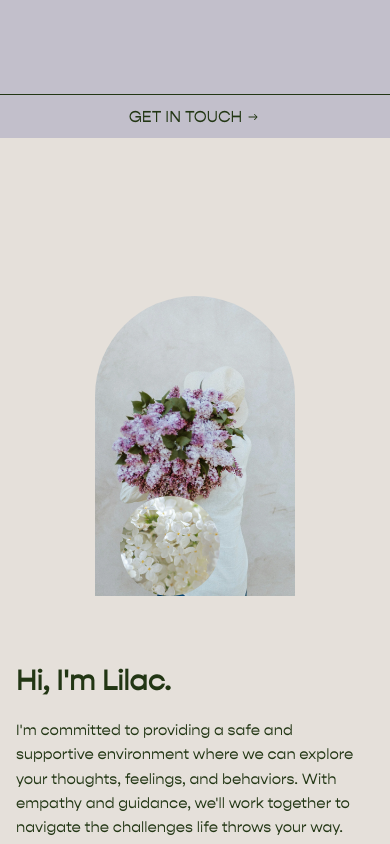
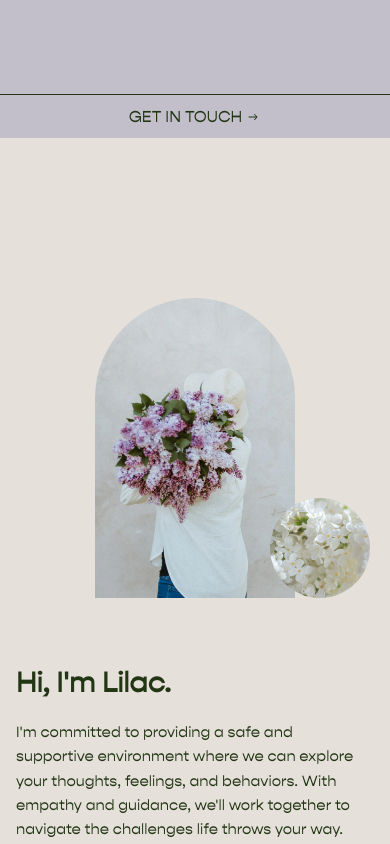
Before and after one commit to MinhajurRahman27/Grow-My-Therapy--practical-Assignment, a Next.js app: page / in a window 390 px wide. Shown: the part 4080-4924 px from the top of the page. Built offline with nearby package versions, Linux system fonts and the light colour scheme.

Commit message:
Fix issue in introductionsection.jsx

```diff
--- a/src/app/Components/IntroductionSection.jsx
+++ b/src/app/Components/IntroductionSection.jsx
@@ -4,7 +4,7 @@ import { IoIosArrowRoundForward } from "react-icons/io";
 
 const IntroductionSection = () => {
   return (
-    <div className="flex flex-col-reverse md:flex-row items-center min-h-screen md:min-h-[100vh] lg:h-[130vh] bg-secondary py-10 sm:py-12 md:py-[10vh] overflow-hidden">
+    <div className="flex flex-col-reverse md:flex-row items-center min-h-screen md:h-[140vh] lg:h-[130vh] bg-secondary py-40 sm:py-12 md:py-[10vh] overflow-hidden">
       <div className="w-full md:w-[55vw] lg:w-[55vw] flex flex-col justify-center md:justify-between lg:mt-10 px-4 sm:px-6 md:px-0">
         <div className="flex-1 flex flex-col justify-center items-center">
           <div className="py-8 md:py-0 md:pb-0 w-full sm:w-[90%] md:w-[85%] md:px-6 lg:px-10 mb-6 md:mb-9">
@@ -19,7 +19,8 @@ const IntroductionSection = () => {
             </p>
           </div>
           <button className="md:mt-7 border-primary text-primary border px-6 sm:px-7 md:px-[28.72px] py-3 sm:py-3.5 md:py-[14.32px] flex items-center justify-center gap-2 hover:bg-primary hover:text-white cursor-pointer transition ease-linear duration-300 text-sm sm:text-base">
-            LET{"'"}S CHAT <IoIosArrowRoundForward className="text-xl sm:text-2xl" />
+            LET{"'"}S CHAT{" "}
+            <IoIosArrowRoundForward className="text-xl sm:text-2xl" />
           </button>
         </div>
       </div>
@@ -32,7 +33,7 @@ const IntroductionSection = () => {
           sizes="(max-width: 640px) 200px, (max-width: 768px) 250px, (max-width: 1024px) 300px, 350px"
           className="rounded-t-[1000px] w-[200px] sm:w-[220px] md:w-[280px] md:h-[400px] lg:w-[350px] lg:h-[90vh] object-cover"
         />
-        <div className="w-[100px] h-[100px] sm:w-[120px] sm:h-[120px] md:w-[25vw] md:h-[25vw] lg:w-[19vw] lg:h-[19vw] rounded-full overflow-hidden absolute bottom-0 md:-bottom-13 lg:-bottom-15 left-[120px] sm:left-[140px] md:left-40 lg:left-55">
+        <div className="w-[100px] h-[100px] sm:w-[120px] sm:h-[120px] md:w-[20vw] md:h-[20vw] lg:w-[19vw] lg:h-[19vw] rounded-full overflow-hidden absolute bottom-0 md:-bottom-13 lg:-bottom-15 left-[270px] sm:left-[400px] md:left-40 lg:left-55">
           <Image
             src={"/flowerphoto.webp"}
             alt={"flowerphoto"}
```
